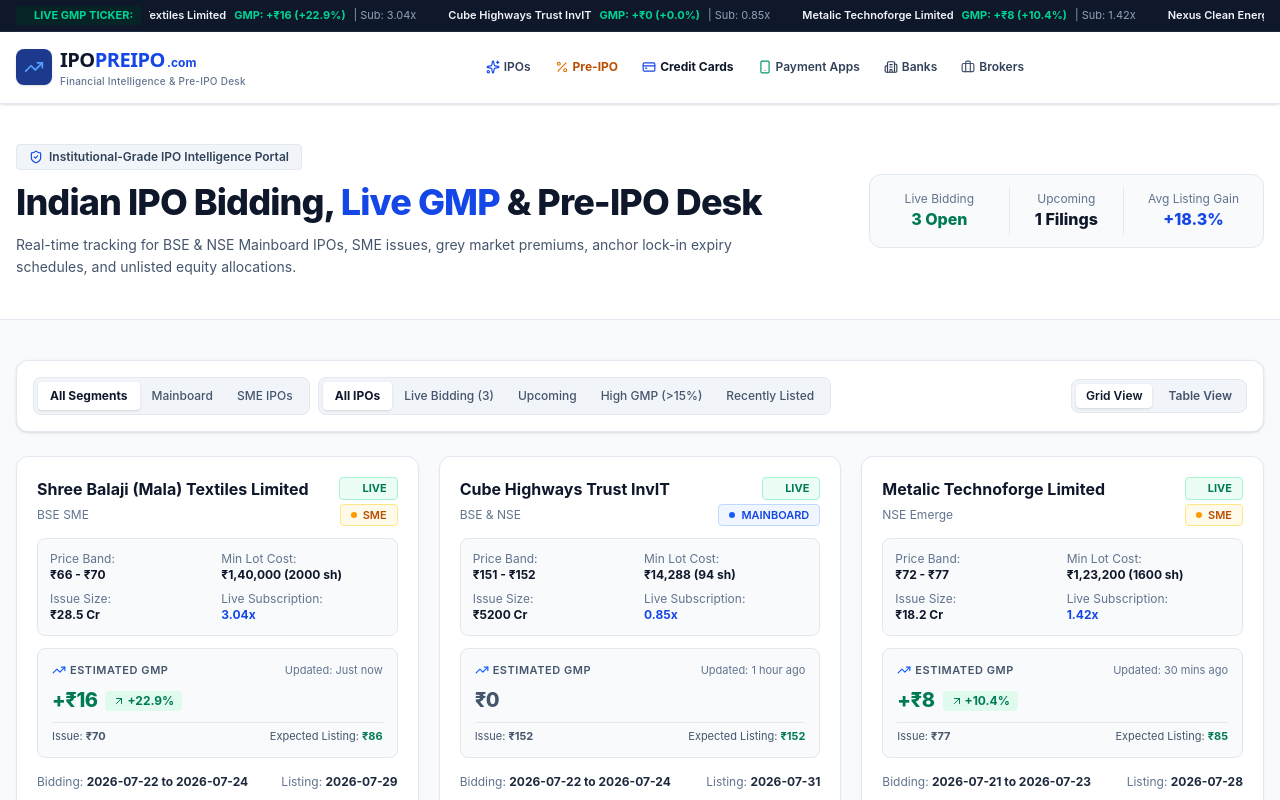
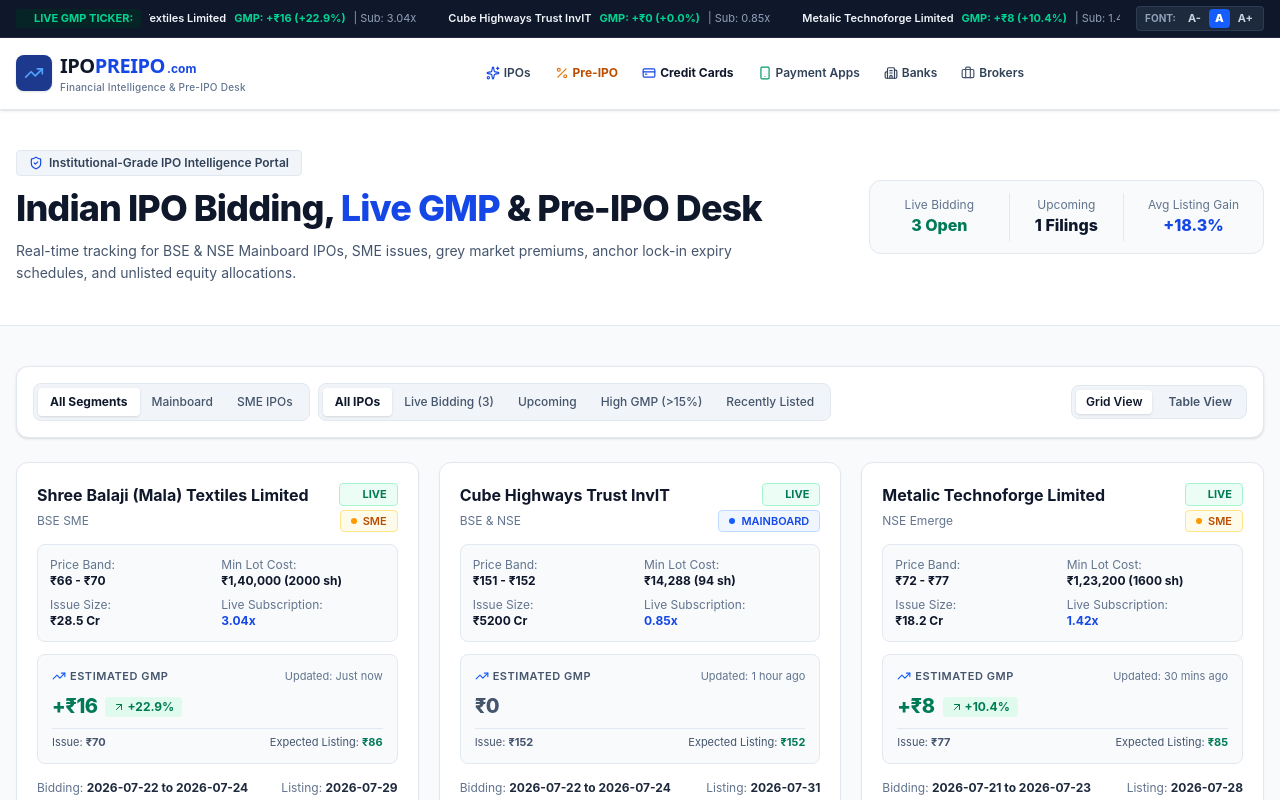
Before and after one commit to Gupta-Developer/ipopreipo, a Next.js app: page / in a window 1280 px wide. Shown: the top 800 px of the page. Built offline with nearby package versions, Linux system fonts and the light colour scheme.

Commit message:
feat(navbar): add font size accessibility controls (A-, A, A+) with persistence

```diff
--- a/src/components/layout/Navbar.tsx
+++ b/src/components/layout/Navbar.tsx
@@ -1,6 +1,6 @@
 "use client";
 
-import React, { useState } from "react";
+import React, { useState, useEffect } from "react";
 import Link from "next/link";
 import {
   TrendingUp,
@@ -17,14 +17,46 @@
 
 export const Navbar: React.FC = () => {
   const [mobileMenuOpen, setMobileMenuOpen] = useState(false);
+  const [fontSize, setFontSize] = useState<"small" | "normal" | "large">("normal");
 
   const activeIpos = MOCK_IPOS.filter((i) => i.status === "live" || i.gmp > 0);
+
+  const changeFontSize = (size: "small" | "normal" | "large") => {
+    setFontSize(size);
+    if (typeof document !== "undefined") {
+      if (size === "small") {
+        document.documentElement.style.fontSize = "90%";
+      } else if (size === "large") {
+        document.documentElement.style.fontSize = "110%";
+      } else {
+        document.documentElement.style.fontSize = "100%";
+      }
+      try {
+        localStorage.setItem("user-font-size", size);
+      } catch (e) {
+        // ignore quota or SSR errors
+      }
+    }
+  };
+
+  useEffect(() => {
+    try {
+      const saved = localStorage.getItem("user-font-size") as "small" | "normal" | "large";
+      if (saved && (saved === "small" || saved === "normal" || saved === "large")) {
+        changeFontSize(saved);
+      }
+    } catch (e) {
+      // ignore
+    }
+  }, []);
 
   return (
     <header className="sticky top-0 z-50 w-full flex flex-col bg-white border-b border-slate-200 shadow-sm">
       {/* Top Ticker Bar */}
       <div className="bg-slate-900 text-slate-300 text-xs py-1.5 border-b border-slate-800 overflow-hidden relative">
-        <div className="max-w-7xl mx-auto px-4 flex items-center gap-2">
+        <div className="max-w-7xl mx-auto px-4 flex items-center justify-between gap-4">
+          {/* Left Ticker */}
+          <div className="flex items-center gap-2 overflow-hidden flex-1">
             <span className="shrink-0 flex items-center gap-1 font-bold text-emerald-400 bg-emerald-950/60 px-2 py-0.5 rounded text-[11px]">
               <span className="w-1.5 h-1.5 rounded-full bg-emerald-400 animate-ping" />
               LIVE GMP TICKER:
@@ -46,6 +78,45 @@
                   </Link>
                 ))}
               </div>
+            </div>
+          </div>
+
+          {/* Accessibility Font Size Resizer: A- A A+ */}
+          <div className="shrink-0 flex items-center gap-0.5 bg-slate-800 border border-slate-700/80 rounded px-1 py-0.5 text-[11px] font-bold">
+            <span className="text-slate-400 px-1 hidden sm:inline text-[10px] uppercase">Font:</span>
+            <button
+              onClick={() => changeFontSize("small")}
+              className={`px-1.5 py-0.5 rounded transition-all ${
+                fontSize === "small"
+                  ? "bg-blue-600 text-white font-black shadow-xs"
+                  : "text-slate-300 hover:text-white hover:bg-slate-700"
+              }`}
+              title="Decrease Font Size (A-)"
+            >
+              A-
+            </button>
+            <button
+              onClick={() => changeFontSize("normal")}
+              className={`px-1.5 py-0.5 rounded transition-all ${
+                fontSize === "normal"
+                  ? "bg-blue-600 text-white font-black shadow-xs"
+                  : "text-slate-300 hover:text-white hover:bg-slate-700"
+              }`}
+              title="Default Font Size (A)"
+            >
+              A
+            </button>
+            <button
+              onClick={() => changeFontSize("large")}
+              className={`px-1.5 py-0.5 rounded transition-all ${
+                fontSize === "large"
+                  ? "bg-blue-600 text-white font-black shadow-xs"
+                  : "text-slate-300 hover:text-white hover:bg-slate-700"
+              }`}
+              title="Increase Font Size (A+)"
+            >
+              A+
+            </button>
           </div>
         </div>
       </div>
```
Lines whose indentation alone changed are shown as unchanged.
